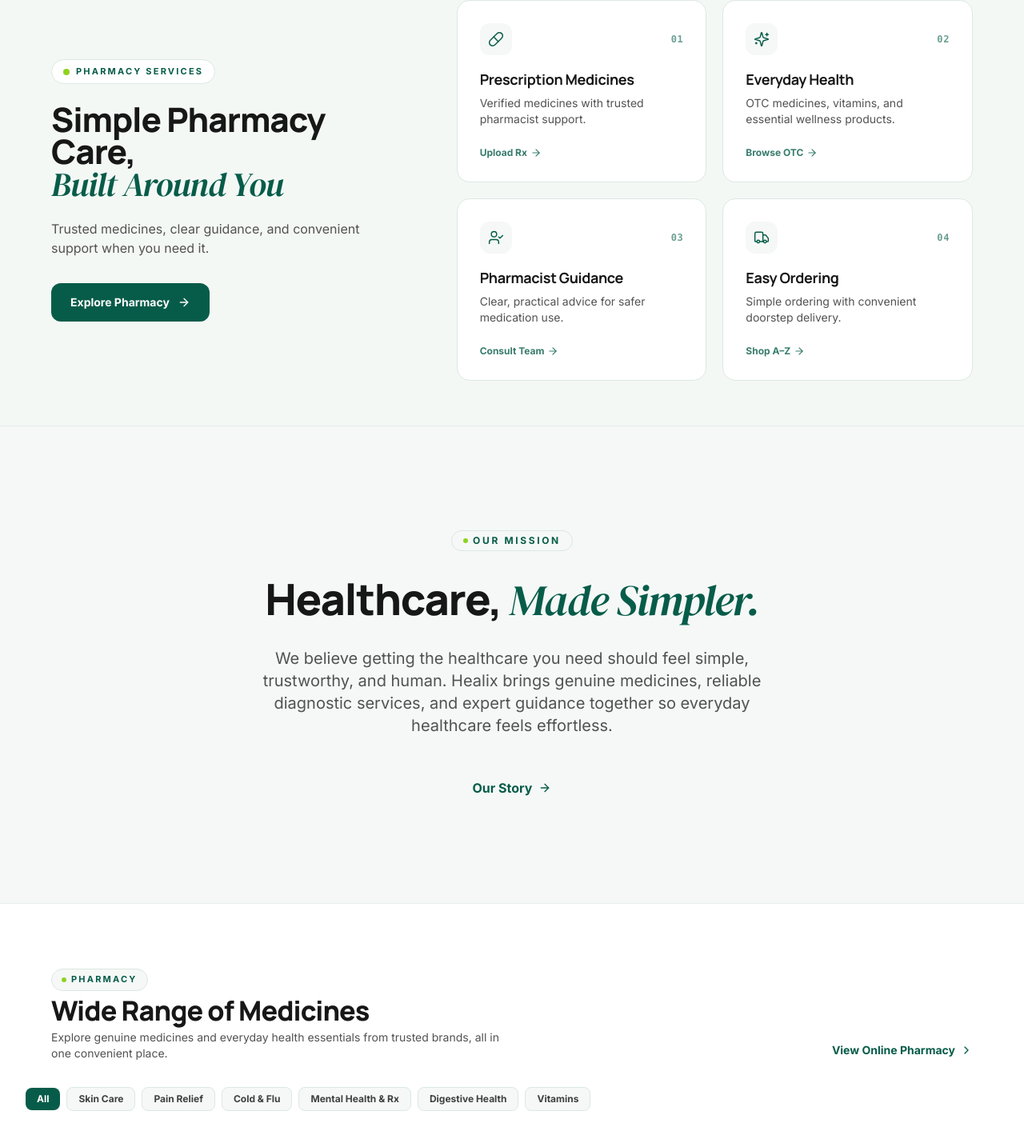
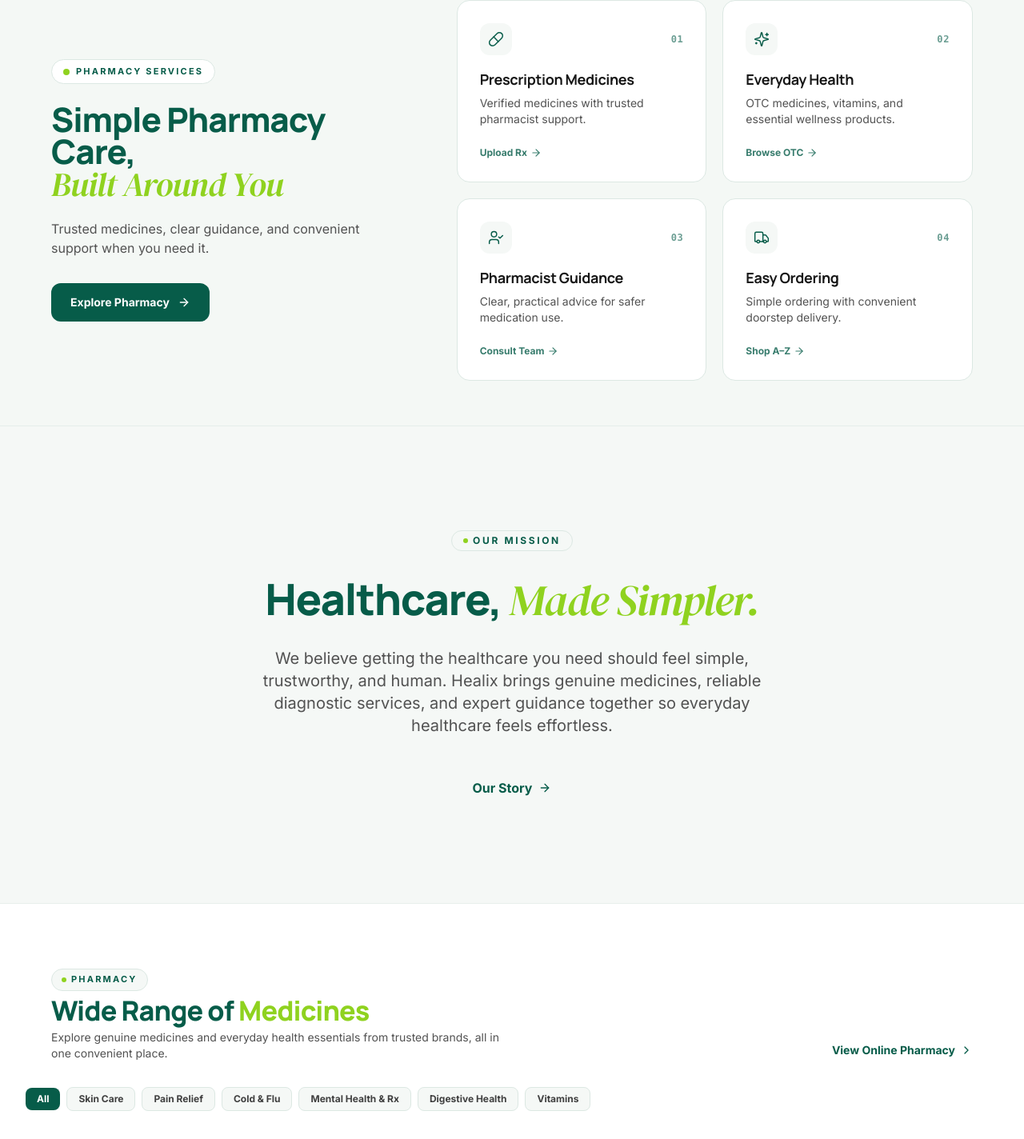
Before and after one commit to Javeria-Sami/Healix_by_javeria, a React (Vite) app in the folder client/: page / in a window 1280 px wide. Shown: the part 752-2176 px from the top of the page at 80% size. Built offline with nearby package versions, Linux system fonts and the light colour scheme; no server answers.

Commit message:
style: apply two-tone deep green (#075C49) and mint/lime green (#8FD21F) heading styling across all main pages

```diff
--- a/client/src/pages/pharmacy/PharmacyPage.jsx
+++ b/client/src/pages/pharmacy/PharmacyPage.jsx
@@ -36,8 +36,8 @@ export default function PharmacyPage() {
             Verified Online Pharmacy & Health Store
           </div>
 
-          <h1 className="text-3xl sm:text-5xl md:text-6xl font-extrabold tracking-tight text-text-primary mb-6 leading-tight max-w-4xl mx-auto font-heading">
-            Your Medicines, Delivered With Care
+          <h1 className="text-3xl sm:text-5xl md:text-6xl font-extrabold tracking-tight text-[#075C49] mb-6 leading-tight max-w-4xl mx-auto font-heading">
+            Your Medicines, <span className="text-[#8FD21F]">Delivered With Care</span>
           </h1>
 
           <p className="text-base sm:text-lg md:text-xl text-text-secondary mb-10 max-w-2xl mx-auto leading-relaxed font-body">
@@ -101,8 +101,8 @@ export default function PharmacyPage() {
             <div>
               <div className="flex items-center gap-2">
                 <span className="w-2.5 h-2.5 rounded-full bg-emerald-500" />
-                <h2 className="text-2xl sm:text-3xl font-bold text-neutral-900 tracking-tight">
-                  Featured Healthcare Products
+                <h2 className="text-2xl sm:text-3xl font-bold text-[#075C49] tracking-tight">
+                  Featured <span className="text-[#8FD21F]">Healthcare Products</span>
                 </h2>
               </div>
               <p className="text-sm text-neutral-500 mt-1">
--- a/client/src/sections/about/AboutHero.jsx
+++ b/client/src/sections/about/AboutHero.jsx
@@ -37,7 +37,7 @@ export function AboutHero() {
           {/* Primary Page Heading (H1) */}
           <h1 id="about-hero-heading" className="font-heading text-4xl sm:text-5xl lg:text-6xl font-extrabold text-[#075C49] tracking-tight leading-[1.12] text-center">
             Dedicated to Proactive & <br />
-            <span className="font-editorial italic font-normal text-primary">
+            <span className="font-editorial italic font-normal text-[#8FD21F]">
               Human-Centered Medicine
             </span>
           </h1>
--- a/client/src/sections/contact/ContactHero.jsx
+++ b/client/src/sections/contact/ContactHero.jsx
@@ -35,7 +35,7 @@ export function ContactHero() {
 
           <h1 className="font-heading text-4xl sm:text-5xl lg:text-6xl font-extrabold text-[#075C49] tracking-tight leading-[1.15]">
             Connect with Our <br />
-            <span className="font-serif italic font-normal text-primary">
+            <span className="font-serif italic font-normal text-[#8FD21F]">
               Clinical Concierge Team
             </span>
           </h1>
--- a/client/src/sections/home/FeaturedSolution.jsx
+++ b/client/src/sections/home/FeaturedSolution.jsx
@@ -104,7 +104,7 @@ export function FeaturedSolution() {
 
             <h2 id="featured-solution-heading" className="font-heading text-3xl sm:text-4xl font-extrabold text-[#075C49] leading-tight">
               The Longitudinal <br />
-              <span className="font-editorial italic font-normal text-primary">Longevity Assessment</span>
+              <span className="font-editorial italic font-normal text-[#8FD21F]">Longevity Assessment</span>
             </h2>
 
             <p className="font-body text-base text-text-secondary leading-relaxed">
--- a/client/src/sections/home/HealthArticlesSection.jsx
+++ b/client/src/sections/home/HealthArticlesSection.jsx
@@ -52,9 +52,9 @@ export function HealthArticlesSection() {
 
           <h2
             id="health-articles-heading"
-            className="font-heading text-2xl sm:text-3xl lg:text-[32px] font-extrabold text-neutral-900 tracking-tight leading-tight"
+            className="font-heading text-2xl sm:text-3xl lg:text-[32px] font-extrabold text-[#075C49] tracking-tight leading-tight"
           >
-            Helpful Reads for Better Health
+            Helpful Reads for <span className="text-[#8FD21F]">Better Health</span>
           </h2>
 
           <p className="font-body text-xs sm:text-sm text-neutral-600 max-w-lg mx-auto leading-relaxed">
--- a/client/src/sections/home/PrimaryServicesSection.jsx
+++ b/client/src/sections/home/PrimaryServicesSection.jsx
@@ -69,10 +69,10 @@ export function PrimaryServicesSection() {
             {/* Main Heading */}
             <h2
               id="primary-services-heading"
-              className="font-heading text-3xl sm:text-4xl lg:text-[42px] font-extrabold text-neutral-900 tracking-tight leading-[1.18]"
+              className="font-heading text-3xl sm:text-4xl lg:text-[42px] font-extrabold text-[#075C49] tracking-tight leading-[1.18]"
             >
               Simple Pharmacy Care, <br />
-              <span className="font-serif italic font-normal text-[#075C49]">
+              <span className="font-serif italic font-normal text-[#8FD21F]">
                 Built Around You
               </span>
             </h2>
--- a/client/src/sections/home/TrustSection.jsx
+++ b/client/src/sections/home/TrustSection.jsx
@@ -28,10 +28,10 @@ export function TrustSection() {
           {/* Primary Centered Heading with Established Serif/Italic Accent */}
           <h2
             id="mission-heading"
-            className="font-heading text-3xl sm:text-4xl md:text-5xl lg:text-[54px] font-extrabold text-neutral-900 tracking-tight leading-[1.12]"
+            className="font-heading text-3xl sm:text-4xl md:text-5xl lg:text-[54px] font-extrabold text-[#075C49] tracking-tight leading-[1.12]"
           >
             Healthcare,{' '}
-            <span className="font-serif italic font-normal text-[#075C49] block sm:inline">
+            <span className="font-serif italic font-normal text-[#8FD21F] block sm:inline">
               Made Simpler.
             </span>
           </h2>
--- a/client/src/sections/home/WideRangeMedicinesSection.jsx
+++ b/client/src/sections/home/WideRangeMedicinesSection.jsx
@@ -67,9 +67,9 @@ export function WideRangeMedicinesSection() {
 
             <h2
               id="wide-range-medicines-heading"
-              className="font-heading text-2xl sm:text-3xl lg:text-[34px] font-extrabold text-neutral-900 tracking-tight leading-tight"
+              className="font-heading text-2xl sm:text-3xl lg:text-[34px] font-extrabold text-[#075C49] tracking-tight leading-tight"
             >
-              Wide Range of Medicines
+              Wide Range of <span className="text-[#8FD21F]">Medicines</span>
             </h2>
 
             <p className="font-body text-xs sm:text-sm text-neutral-600 max-w-xl leading-relaxed">
--- a/client/src/sections/resources/ResourcesHero.jsx
+++ b/client/src/sections/resources/ResourcesHero.jsx
@@ -35,7 +35,7 @@ export function ResourcesHero() {
 
           <h1 className="font-heading text-4xl sm:text-5xl lg:text-6xl font-extrabold text-[#075C49] tracking-tight leading-[1.15]">
             Physician Perspectives on <br />
-            <span className="font-serif italic font-normal text-primary">
+            <span className="font-serif italic font-normal text-[#8FD21F]">
               Preventative Longevity
             </span>
           </h1>
--- a/client/src/sections/services/ServicesHero.jsx
+++ b/client/src/sections/services/ServicesHero.jsx
@@ -36,7 +36,7 @@ export function ServicesHero() {
 
           <h1 className="font-heading text-4xl sm:text-5xl lg:text-6xl font-extrabold text-[#075C49] tracking-tight leading-[1.15]">
             Proactive Healthcare & <br />
-            <span className="font-serif italic font-normal text-primary">
+            <span className="font-serif italic font-normal text-[#8FD21F]">
               Diagnostic Specializations
             </span>
           </h1>
--- a/client/src/styles/index.css
+++ b/client/src/styles/index.css
@@ -28,7 +28,7 @@
   /* Headings Defaults */
   h1, h2, h3, h4, h5, h6 {
     font-family: var(--font-heading);
-    color: var(--color-text-primary);
+    color: var(--healix-green, #075C49);
     letter-spacing: -0.02em;
     font-weight: var(--weight-bold);
     line-height: var(--leading-tight);
```
Also changed, not shown: client/src/sections/home/HeroSection.jsx (+4 -4 lines).
